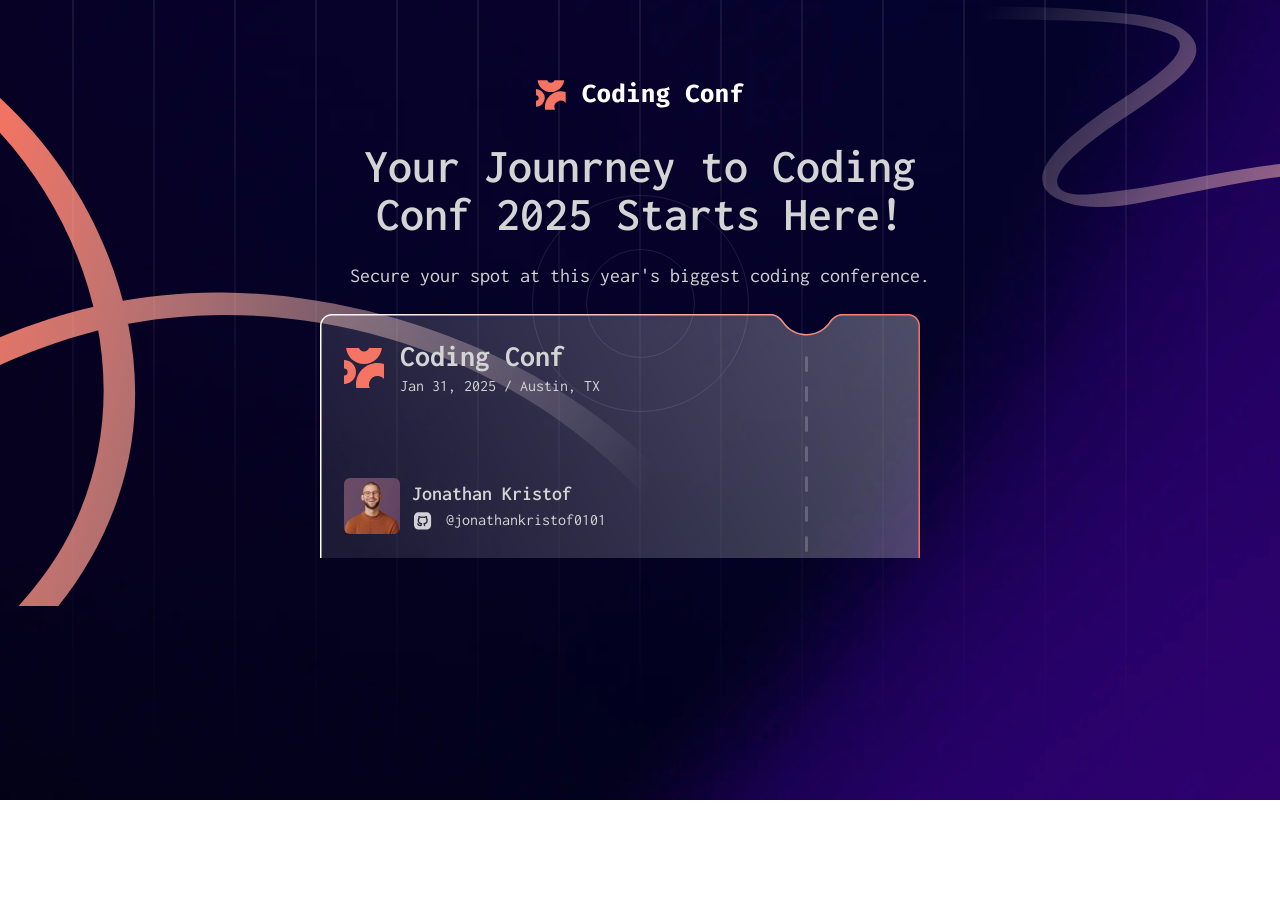
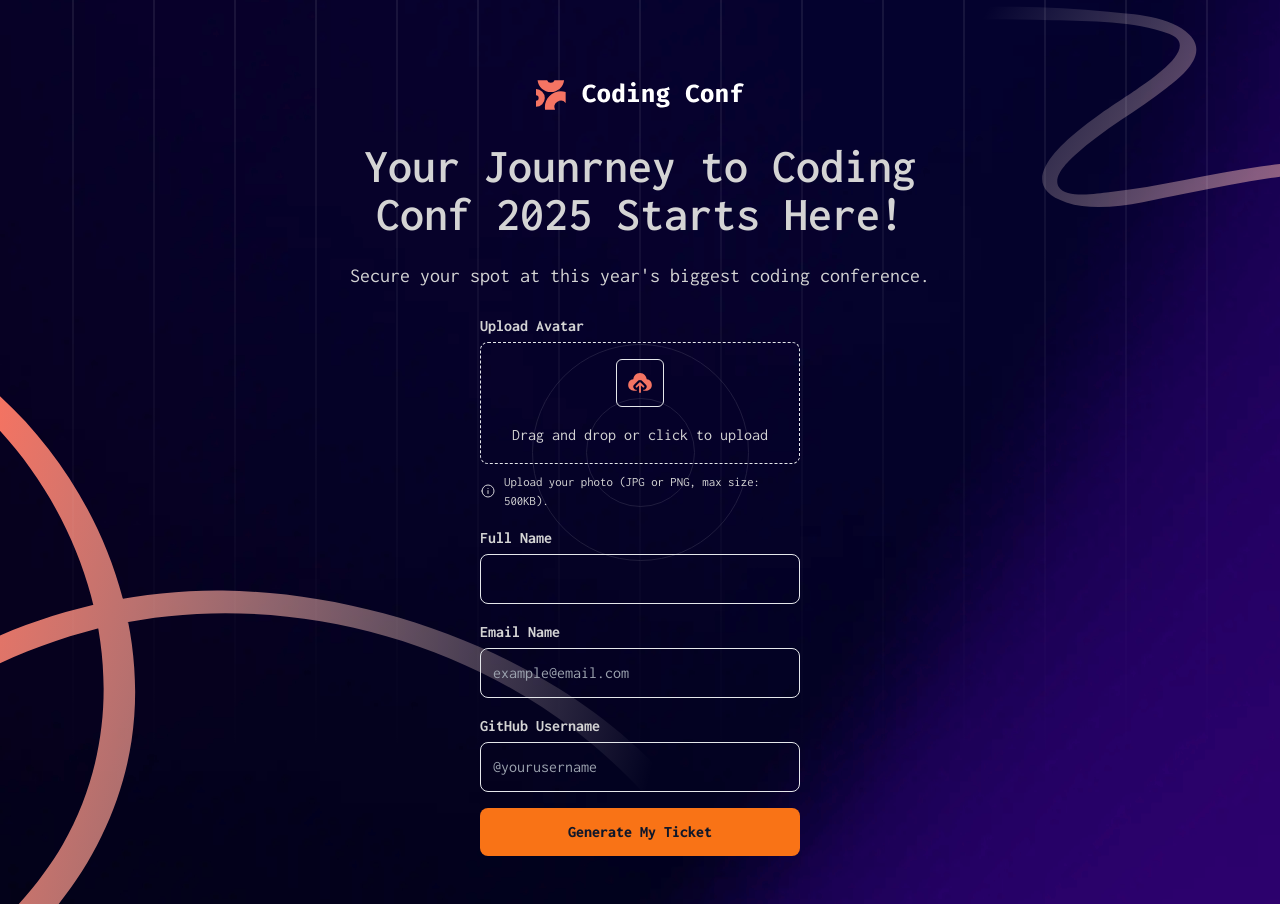
Before and after one commit to DemoStephen/conference-ticket-generator-main, a React (Vite) app: page / in a window 1280 px wide. Before the commit the page ends 800 px from the top, so only its background shows below. Built offline with nearby package versions, Linux system fonts and the light colour scheme.

Commit message:
display form section instead of the output

```diff
--- a/src/App.jsx
+++ b/src/App.jsx
@@ -6,8 +6,8 @@ function App() {
   return (
     <>
       <Header />
-      {/* <Form /> */}
-      <Output />
+      <Form />
+      {/* <Output /> */}
     </>
   );
 }
```
